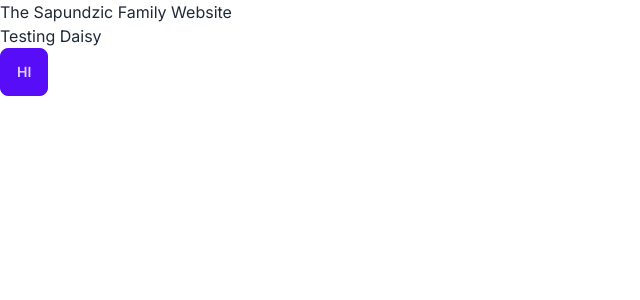
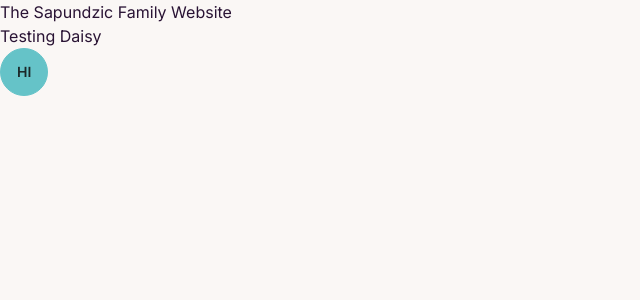
Before and after one commit to lsapundzic/sapundzic.com, a Next.js app: page / in a window 1280 px wide. Shown: the top 300 px of the page, without its empty margins (0-640 px from the left). Built offline with nearby package versions, Linux system fonts and the light colour scheme.

Commit message:
theme installed

```diff
--- a/tailwind.config.ts
+++ b/tailwind.config.ts
@@ -6,15 +6,11 @@
     "./components/**/*.{js,ts,jsx,tsx,mdx}",
     "./app/**/*.{js,ts,jsx,tsx,mdx}",
   ],
-  theme: {
-    extend: {
-      backgroundImage: {
-        "gradient-radial": "radial-gradient(var(--tw-gradient-stops))",
-        "gradient-conic":
-          "conic-gradient(from 180deg at 50% 50%, var(--tw-gradient-stops))",
-      },
-    },
+  daisyui: {
+    themes: ["cupcake"],
   },
+
   plugins: [require("daisyui")],
 };
+
 export default config;
```
